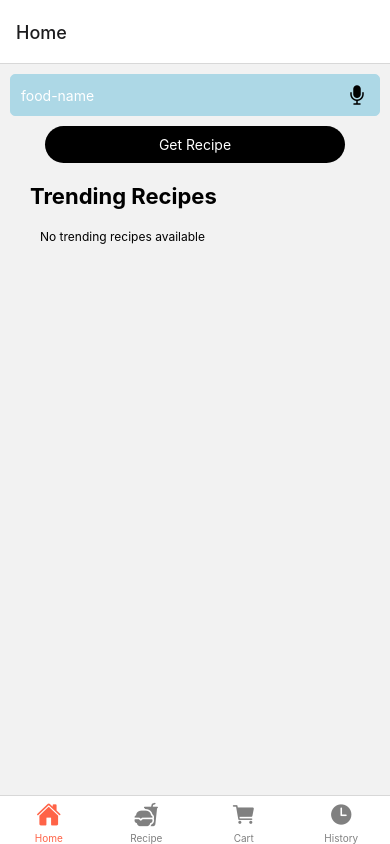
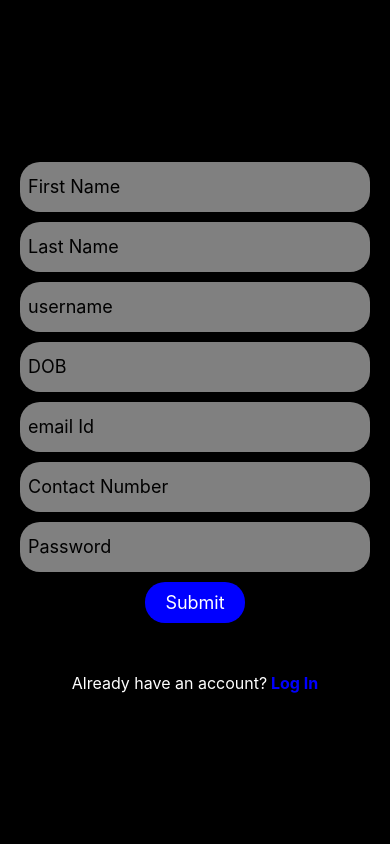
Before and after one commit to divyapandey2/RecipeChatBot, a React Native app: screen /Register in a window 390 px wide. Built offline with nearby package versions, Linux system fonts and the light colour scheme; no server answers.

Commit message:
firebase added

```diff
--- a/App.js
+++ b/App.js
@@ -10,6 +10,8 @@ import History from './components/History';
 import Cart from './components/Cart';
 import Recipe from './components/Recipe';
 import appStore from './components/appstore';
+import Register from './components/Register';
+import Login from './components/Login';
 
 const Stack = createStackNavigator();
 const Tab = createBottomTabNavigator();
@@ -57,7 +59,8 @@ export default function App() {
     <Provider store={appStore}>
       <NavigationContainer>
         <Stack.Navigator>
-
+        <Stack.Screen name="Login" component={Login} options={{ headerShown: false }} />
+        <Stack.Screen name="Register" component={Register} options={{ headerShown: false }} />
         <Stack.Screen name="MainTabs" component={MainTabs} options={{ headerShown: false }} />
 
         </Stack.Navigator>
--- /dev/null
+++ b/components/Login.js
@@ -0,0 +1,120 @@
+import { StyleSheet, Text,Alert, View, Image,TextInput, TouchableOpacity } from 'react-native';
+import React ,{useState}from 'react';
+import auth from '@react-native-firebase/auth';
+
+export default function Login({ navigation }) {
+  const [email, setEmail] = useState('');
+  const[password,setPassword]=useState('');
+
+  const signIn = () => {
+    auth()
+      .signInWithEmailAndPassword(email, password)  // Correct method name
+      .then(() => {
+        console.log('User account created & signed in!');
+        navigation.navigate('MainTabs');
+      })
+      .catch(error => {
+        if (error.code === 'auth/email-already-in-use') {
+          console.log('That email address is already in use!');
+        }
+
+        if (error.code === 'auth/invalid-email') {
+          console.log('That email address is invalid!');
+        }
+
+        console.error(error);
+      });
+  };
+
+
+  return (
+    <View style={styles.container}>
+      <Text style={styles.title}>Login</Text>
+      <Image source={require('./images/profileLogo.png')} style={styles.profilePicture} />
+
+      <TextInput
+        style={styles.input}
+        placeholder="email Id"
+        value={email}
+        onChangeText={setEmail}
+      />
+      <TextInput
+        style={styles.input}
+        placeholder="Password"
+        secureTextEntry={true}
+        value={password}
+        onChangeText={setPassword}
+
+      />
+      <Text style={styles.forgotPassword}>Forgot Your Password?</Text>
+      <TouchableOpacity style={styles.Inbtn} onPress={signIn}>
+        <Text style={styles.buttonText}>Login</Text>
+      </TouchableOpacity>
+      <Text style={styles.accountText}>Don't Have an Account?<TouchableOpacity onPress={() => navigation.navigate('Register')}>
+          <Text style={styles.signuptext}>Register</Text>
+        </TouchableOpacity></Text>
+    </View>
+  );
+}
+
+const styles = StyleSheet.create({
+  container: {
+    flex: 1,
+    alignItems: 'center',
+    justifyContent: 'center',
+    padding: 20,
+    //marginTop: 20,
+    backgroundColor:'black',
+    width:'100%',
+    height:'100%',
+
+  },
+  title: {
+    fontSize: 24,
+    fontWeight: 'bold',
+    marginBottom: 20,
+  },
+  profilePicture: {
+    width: 120,
+    height: 120,
+    borderRadius: 60,
+    marginBottom: 30,
+  },
+  input: {
+    backgroundColor: 'grey',
+    color: 'black',
+    fontSize: 18,
+    paddingHorizontal: 8,
+    width: '100%',
+    height: 50,
+    borderRadius: 20,
+    marginTop: 10,
+    marginBottom: 15,
+    marginVertical: 10,
+  },
+  Inbtn: {
+    backgroundColor: 'blue',
+    borderRadius: 20,
+    paddingVertical: 10,
+    paddingHorizontal: 20,
+    alignItems: 'center',
+    marginVertical: 10,
+  },
+  buttonText: {
+    color: 'white',
+    fontSize: 18,
+  },
+  forgotPassword: {
+    marginBottom: 10,
+  },
+  accountText: {
+    marginTop: 20,
+    color: 'white',
+    fontSize: 16,
+  },
+  signuptext: {
+    color: 'blue',
+    fontWeight: 'bold',
+    marginTop:20,
+  },
+});
--- /dev/null
+++ b/components/Register.js
@@ -0,0 +1,140 @@
+import { StyleSheet, Text, TextInput,View,TouchableOpacity } from 'react-native'
+import React,{useState} from 'react'
+import auth from '@react-native-firebase/auth';
+
+export default function Register({navigation}) {
+  const [firstName, setFirstName] = useState('');
+  const [lastName, setLastName] = useState('');
+  const [username, setUsername] = useState('');
+  const [dob, setDob] = useState('');
+  const [email, setEmail] = useState('');
+  const [contactNumber, setContactNumber] = useState('');
+  const [password, setPassword] = useState('');
+
+  const createAccount = () => { // Correct the typo here
+    auth()
+      .createUserWithEmailAndPassword(email, password)
+      .then(() => {
+        console.log('User account created & signed in!');
+        navigation.navigate('Login');
+      })
+      .catch(error => {
+        if (error.code === 'auth/email-already-in-use') {
+          console.log('That email address is already in use!');
+        }
+
+        if (error.code === 'auth/invalid-email') {
+          console.log('That email address is invalid!');
+        }
+
+        console.error(error);
+      });
+  };
+    return (
+    <View style={styles.container}>
+
+      <TextInput
+        style={styles.input}
+        placeholder="First Name"
+        value={firstName}
+        onChangeText={setFirstName}
+      />
+      <TextInput
+        style={styles.input}
+        placeholder="Last Name"
+        value={lastName}
+        onChangeText={setLastName}
+      />
+      <TextInput
+        style={styles.input}
+        placeholder="username"
+        value={username}
+        onChangeText={setUsername}
+      />
+      <TextInput
+        style={styles.input}
+        placeholder="DOB"
+        value={dob}
+        onChangeText={setDob}
+      />
+      <TextInput
+        style={styles.input}
+        placeholder="email Id"
+        value={email}
+        onChangeText={setEmail}
+
+      />
+       <TextInput
+        style={styles.input}
+        placeholder="Contact Number"
+        value={contactNumber}
+        onChangeText={setContactNumber}
+      />
+      <TextInput
+        style={styles.input}
+        placeholder="Password"
+        secureTextEntry={true}
+        value={password}
+        onChangeText={setPassword}
+      />
+      <TouchableOpacity style={styles.Inbtn} onPress={createAccount}>
+  <Text style={styles.buttonText}>Submit</Text>
+</TouchableOpacity>
+
+      <Text style={styles.accountText}>
+        Already have an account?
+
+        <TouchableOpacity onPress={() => navigation.navigate('Login')}>
+          <Text style={styles.logintext}> Log In</Text>
+        </TouchableOpacity>
+      </Text>
+    </View>
+  )
+}
+
+const styles = StyleSheet.create({
+    container: {
+        flex: 1,
+        alignItems: 'center',
+        justifyContent: 'center',
+        padding: 20,
+        backgroundColor:'black',
+        width:'100%',
+        height:'100%',
+
+      },
+      input: {
+        backgroundColor: 'grey',
+        color: 'black',
+        fontSize: 18,
+        paddingHorizontal: 8,
+        width: '100%',
+        height: 50,
+        borderRadius: 20,
+        //marginTop: 20,
+        marginBottom: 0,
+        marginVertical: 10,
+      },
+      Inbtn: {
+        backgroundColor: 'blue',
+        borderRadius: 20,
+        paddingVertical: 10,
+        paddingHorizontal: 20,
+        alignItems: 'center',
+        marginVertical: 10,
+      },
+      buttonText: {
+        color: 'white',
+        fontSize: 18,
+      },
+      accountText: {
+        marginTop: 20,
+        color: 'white',
+        fontSize: 16,
+      },
+      logintext: {
+        color: 'blue',
+        fontWeight: 'bold',
+        marginTop:20,
+      },
+})
--- a/components/TrendingRecipes.js
+++ b/components/TrendingRecipes.js
@@ -7,7 +7,7 @@ const TrendingRecipes = () => {
 
   useEffect(() => {
     const connectWebSocket = (currentPort) => {
-      const ws = new WebSocket(`ws://192.168.1.9:${currentPort}`);
+      const ws = new WebSocket(`ws://192.168.29.178:${currentPort}`);
 
       ws.onopen = () => {
         console.log(`WebSocket connected on port ${currentPort}`);
--- a/package.json
+++ b/package.json
@@ -11,6 +11,8 @@
   },
   "dependencies": {
     "@react-native-async-storage/async-storage": "^2.0.0",
+    "@react-native-firebase/app": "^21.0.0",
+    "@react-native-firebase/auth": "^21.0.0",
     "@react-native-masked-view/masked-view": "^0.3.1",
     "@react-native-vector-icons/ionicons": "^7.4.0-alpha.27",
     "@react-native-voice/voice": "^3.1.5",
@@ -19,8 +21,9 @@
     "@react-navigation/stack": "^6.4.1",
     "@reduxjs/toolkit": "^2.2.7",
     "axios": "^1.7.7",
+    "firebase": "^10.14.1",
     "react": "18.3.1",
-    "react-native": "0.75.3",
+    "react-native": "^0.75.4",
     "react-native-gesture-handler": "^2.19.0",
     "react-native-reanimated": "^3.15.1",
     "react-native-render-html": "^6.3.4",
```
Also changed, not shown: components/images/profileLogo.png (added), 5 other files (tests, documents, lock files or other folders).
